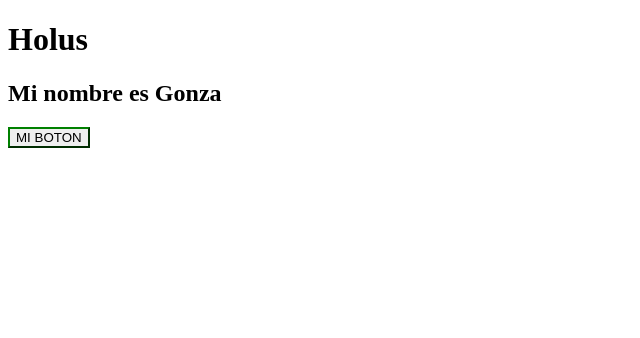
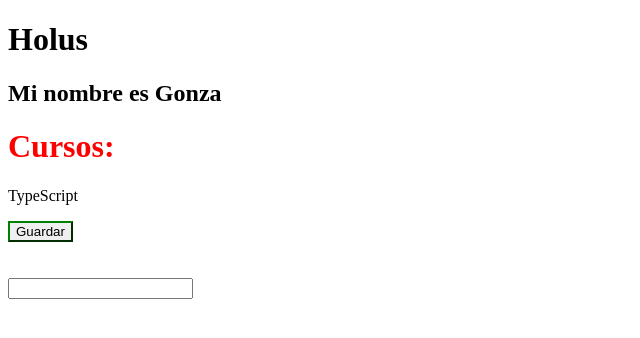
Before and after one commit to gjortega84/curso-angular, an Angular app: page / in a window 1280 px wide. Shown: the top 338 px of the page, without its empty margins (0-640 px from the left). Built offline with nearby package versions, Linux system fonts and the light colour scheme.

Commit message:
clase 13. filtros en eventos

```diff
--- a/src/app/app.component.html
+++ b/src/app/app.component.html
@@ -2,8 +2,9 @@
 <h2>
   {{'Mi nombre es ' + getName()}}
 </h2>
-<!-- <cursos></cursos> -->
+<cursos></cursos>
 <!-- <app-imagen></app-imagen> -->
+<!-- <cursos2><cursos2> -->
+<!-- <app-boton></app-boton> -->
 <app-clase11></app-clase11>
-<!-- <cursos2><cursos2> -->
-  <!-- <app-boton></app-boton> -->
+<app-clase12></app-clase12>
--- a/src/app/app.module.ts
+++ b/src/app/app.module.ts
@@ -8,6 +8,7 @@ import { CursosComponent2 } from './cursos/cursos.component';
 import { ImagenComponent } from './imagen/imagen.component';
 import { BotonComponent } from './boton/boton.component';
 import { Clase11Component } from './clase11/clase11.component';
+import { Clase12Component } from './clase12/clase12.component';
 
 @NgModule({
   declarations: [
@@ -16,7 +17,8 @@ import { Clase11Component } from './clase11/clase11.component';
     CursosComponent2,
     ImagenComponent,
     BotonComponent,
-    Clase11Component
+    Clase11Component,
+    Clase12Component
   ],
   imports: [
     BrowserModule,
--- a/src/app/clase11/clase11.component.html
+++ b/src/app/clase11/clase11.component.html
@@ -1,3 +1,3 @@
-<button [style.borderColor] = "isActive ? 'white':'green'">
-MI BOTON
+<button [style.borderColor] = "isActive ? 'orange':'green'" (mouseover)="save($event)">
+Guardar
 </button>
--- a/src/app/clase11/clase11.component.ts
+++ b/src/app/clase11/clase11.component.ts
@@ -6,5 +6,9 @@ import { Component } from '@angular/core';
   styleUrls: ['./clase11.component.css']
 })
 export class Clase11Component {
- isActive = false
+  isActive = false
+
+  save(e:any){
+    console.log(e)
+  }
 }
--- /dev/null
+++ b/src/app/clase12/clase12.component.html
@@ -0,0 +1,4 @@
+<br/>
+<br/>
+<br/>
+<input type="text" (keyup.enter)="onKeyup()">
--- /dev/null
+++ b/src/app/clase12/clase12.component.ts
@@ -0,0 +1,14 @@
+import { CSP_NONCE, Component } from '@angular/core';
+
+@Component({
+  selector: 'app-clase12',
+  templateUrl: './clase12.component.html',
+  styleUrls: ['./clase12.component.css']
+})
+export class Clase12Component {
+  onKeyup()
+  {
+    console.log("enter presionado");
+  }
+
+}
```
Also changed, not shown: src/app/clase12/clase12.component.css (added), 1 other file (tests, documents, lock files or other folders).
